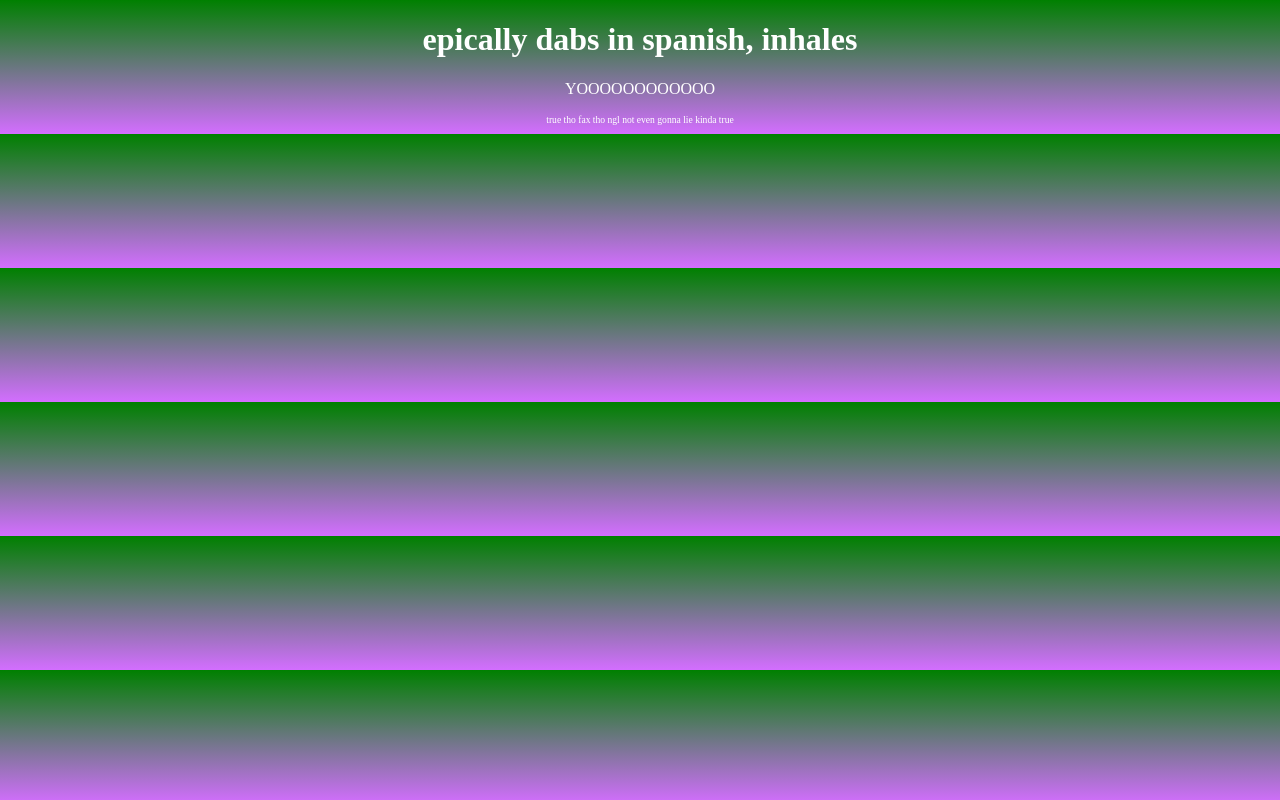
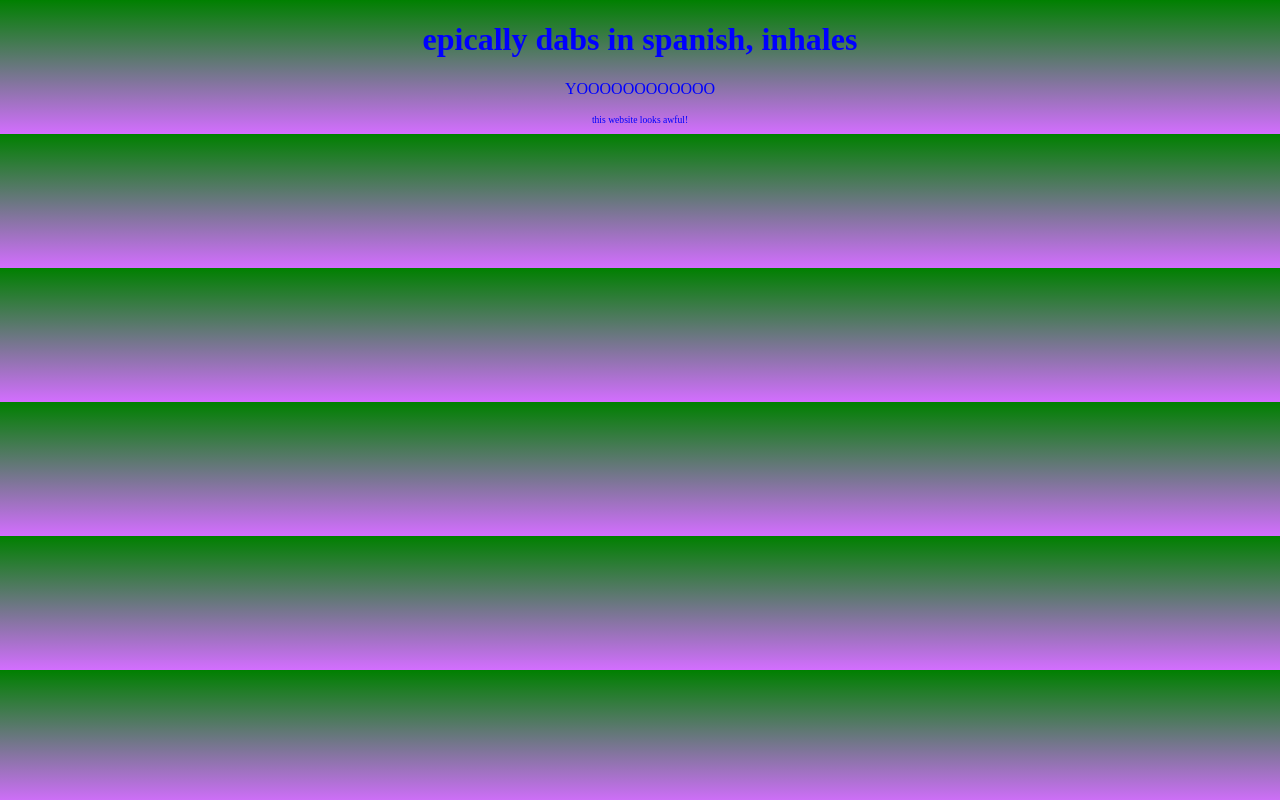
Before and after one commit to TheTrueBlueFrog/test, a plain HTML site: page index.html in a window 1280 px wide. Drawn offline with Linux system fonts and the light colour scheme.

Commit message:
Update index.html

```diff
--- a/index.html
+++ b/index.html
@@ -10,7 +10,7 @@
 		}
 		h1,p {
 
-			color: white;
+			color: blue;
 
 		}
 		* {
@@ -28,6 +28,6 @@
 <body>
 <h1>epically dabs in spanish, inhales</h1>
 <p>YOOOOOOOOOOOO</p>
-<p class="true-tho">true tho fax tho ngl not even gonna lie kinda true</p>
+<p class="true-tho">this website looks awful!</p>
 </body>
 </html>
```
